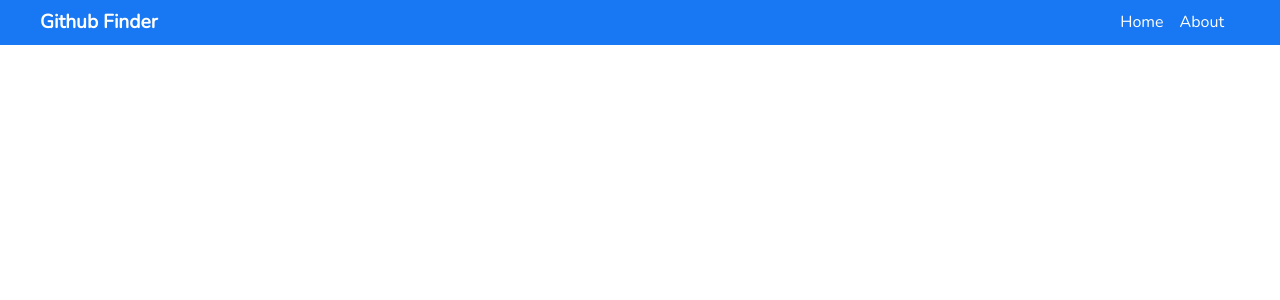
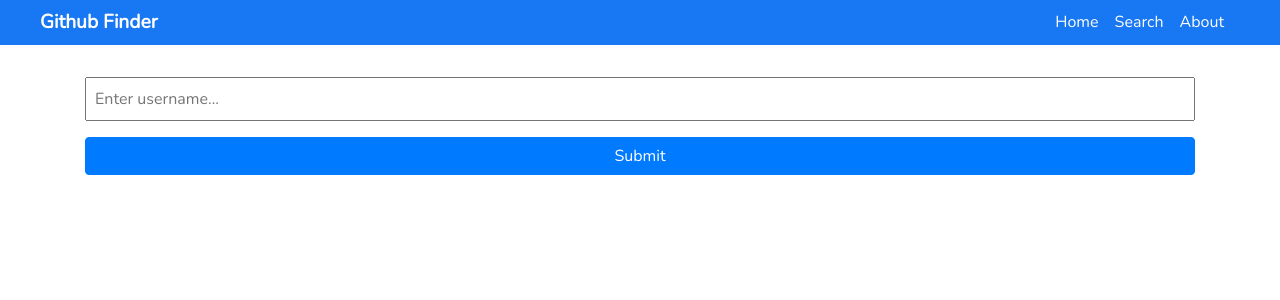
Before and after one commit to HungTrinhIT/DBP-CI-D10, a React (Create React App) app: page /search in a window 1280 px wide. Shown: the top 300 px of the page. Built offline with nearby package versions, Linux system fonts and the light colour scheme; the HTML template or start-up script is replaced by a standard one.

Commit message:
complete lecture-09

```diff
--- a/src/App.js
+++ b/src/App.js
@@ -5,6 +5,7 @@ import Home from "./Containers/Home";
 import About from "./Containers/About";
 import Dashboard from "./Containers/UserDetail";
 import NavBar from "./Layouts/Navbar";
+import Search from "./Containers/Search";
 class App extends Component {
   render() {
     return (
@@ -13,6 +14,7 @@ class App extends Component {
         <div className="container">
           <Switch>
             <Route path="/" exact component={Home} />
+            <Route path="/search" component={Search} />
             <Route path="/about" component={About} />
             <Route path="/users/:login" component={Dashboard} />
           </Switch>
--- /dev/null
+++ b/src/Components/Button/index.js
@@ -0,0 +1,31 @@
+import React from "react";
+import PropTypes from "prop-types";
+const Button = (props) => {
+  const { label, color, type, onClick } = props;
+  return (
+    <button
+      type={type}
+      className={`btn btn-${color} search__btn`}
+      onClick={onClick}
+    >
+      {label}
+    </button>
+  );
+};
+
+// Giá trị mặc định của props nếu
+// dev không truyền user
+Button.defaultProps = {
+  color: "secondary",
+  label: "Button",
+  type: "button",
+};
+
+Button.propTypes = {
+  onClick: PropTypes.func,
+  color: PropTypes.string,
+  type: PropTypes.string,
+  label: PropTypes.string,
+};
+
+export default Button;
--- /dev/null
+++ b/src/Components/Loading/Loading.js
@@ -0,0 +1,22 @@
+import React from "react";
+
+const Loading = ({ isLoading }) => {
+  if (isLoading) {
+    return (
+      <div>
+        <img
+          style={{
+            margin: "0 auto",
+            display: "block",
+          }}
+          src="images/spinner.gif"
+          alt="spinner"
+        />
+      </div>
+    );
+  }
+
+  return null;
+};
+
+export default Loading;
--- a/src/Components/SearchUser/index.js
+++ b/src/Components/SearchUser/index.js
@@ -1,5 +1,6 @@
 import React, { Component } from "react";
 import "./SearchUser.css";
+import Button from "../Button";
 class SearchUser extends Component {
   constructor(props) {
     super(props);
@@ -17,9 +18,13 @@ class SearchUser extends Component {
   onSubmitSearchUser = (e) => {
     e.preventDefault();
     this.props.onFetchUser(this.state.search);
+    this.setState({
+      search: "",
+    });
   };
   render() {
     const { search } = this.state;
+    const { isShowButtonClear, onClearUsers } = this.props;
     return (
       <div className="search">
         <form onSubmit={this.onSubmitSearchUser}>
@@ -31,9 +36,15 @@ class SearchUser extends Component {
             onChange={this.onSearchChange}
           />
 
-          <button type="submit" className="btn btn-primary search__btn">
-            Search
-          </button>
+          <Button label="Submit" color="primary" type="submit" />
+
+          {isShowButtonClear && (
+            <Button
+              label="Clear users"
+              color="secondary"
+              onClick={onClearUsers}
+            />
+          )}
         </form>
       </div>
     );
--- a/src/Components/UserItem/index.js
+++ b/src/Components/UserItem/index.js
@@ -10,7 +10,7 @@ const UserItem = (props) => {
   };
 
   return (
-    <div class="user col-12 col-md-6 col-lg-4">
+    <div className="user col-12 col-md-6 col-lg-4">
       <img src={avatar_url} alt="ïmg" className="user__avt" />
 
       <p className="user__name">{login}</p>
--- a/src/Components/Users/index.js
+++ b/src/Components/Users/index.js
@@ -1,13 +1,17 @@
 import React from "react";
+import Loading from "../Loading/Loading";
 import UserItem from "../UserItem";
 const Users = (props) => {
-  const { users } = props;
+  const { users, isLoading } = props;
   return (
-    <div className="row">
-      {users.map((userItem, index) => {
-        return <UserItem user={userItem} key={index} />;
-      })}
-    </div>
+    <>
+      <Loading isLoading={isLoading} />
+      <div className="row">
+        {users.map((userItem, index) => {
+          return <UserItem user={userItem} key={index} />;
+        })}
+      </div>
+    </>
   );
 };
 export default Users;
--- a/src/Containers/Home/index.js
+++ b/src/Containers/Home/index.js
@@ -1,38 +1,34 @@
 import React, { Component } from "react";
-import SearchUser from "../../Components/SearchUser";
 import UserAPI from "../../Services/user";
-
 import Users from "../../Components/Users";
 class Home extends Component {
   constructor(props) {
     super(props);
     this.state = {
       users: [],
+      isLoading: false,
     };
   }
 
-  // Cách 2
-  onFetchUser = async (search) => {
-    // Fetch User
+  async componentDidMount() {
     try {
-
-      // const response =await axios.get(`${baseURL}/search/users?q=${search}`)
-      const response = await UserAPI.fetchUser(search);
       this.setState({
-        users: response.data.items,
+        isLoading: true,
       });
-    } catch (err) {
-      console.log(err);
+      const response = await UserAPI.fetchUsers();
+      this.setState({
+        users: response.data,
+        isLoading: false,
+      });
+    } catch (error) {
+      console.log(error);
     }
-
-    // Set State
-  };
+  }
 
   render() {
     const { users } = this.state;
     return (
-      <div>
-        <SearchUser onFetchUser={this.onFetchUser} />
+      <div className="mt-3">
         <Users users={users} />
       </div>
     );
@@ -40,20 +36,3 @@ class Home extends Component {
 }
 
 export default Home;
-
-// Cách 1
-// fetchUser = (search) => {
-//   // Fetch User
-//   axios
-//     .get(`https://api.github.com/search/users?q=${search}`)
-//     .then((response) => {
-//       this.setState({
-//         users: response.data.items,
-//       });
-//     })
-//     .catch((err) => {
-//       console.log(err);
-//     });
-
-//   // Set State
-// };
--- /dev/null
+++ b/src/Containers/Search/index.js
@@ -0,0 +1,76 @@
+import React, { Component } from "react";
+import SearchUser from "../../Components/SearchUser";
+import UserAPI from "../../Services/user";
+
+import Users from "../../Components/Users";
+import Alert from "../../Layouts/Alert";
+class Search extends Component {
+  constructor(props) {
+    super(props);
+    this.state = {
+      users: [],
+      isLoading: false,
+      isShowButtonClear: false,
+      isShowAlert: false,
+    };
+  }
+
+  onFetchUser = async (search) => {
+    if (!search) {
+      this.setState({
+        isShowAlert: true,
+      });
+      setTimeout(() => {
+        this.setState({
+          isShowAlert: false,
+        });
+      }, 2000);
+      return;
+    }
+
+    try {
+      // const response =await axios.get(`${baseURL}/search/users?q=${search}`)
+      this.setState({
+        isLoading: true,
+        users: [],
+      });
+      const response = await UserAPI.searchUser(search);
+      this.setState({
+        users: response.data.items,
+        isLoading: false,
+        isShowButtonClear: true,
+      });
+    } catch (err) {
+      console.log(err);
+    }
+  };
+
+  onClearUsers = () => {
+    this.setState({
+      users: [],
+      isShowButtonClear: false,
+    });
+  };
+
+  render() {
+    const { users, isLoading, isShowButtonClear, isShowAlert } = this.state;
+    return (
+      <div>
+        {isShowAlert && (
+          <Alert
+            msg="Please enter the username before searching"
+            type="danger"
+          />
+        )}
+        <SearchUser
+          onFetchUser={this.onFetchUser}
+          isShowButtonClear={isShowButtonClear}
+          onClearUsers={this.onClearUsers}
+        />
+        <Users users={users} isLoading={isLoading} />
+      </div>
+    );
+  }
+}
+
+export default Search;
--- /dev/null
+++ b/src/Layouts/Alert/index.js
@@ -0,0 +1,22 @@
+import React from "react";
+import PropTypes from "prop-types";
+
+const Alert = (props) => {
+  const { msg, type } = props;
+  return (
+    <div className={`alert alert-${type} mt-3`}>
+      <p>{msg}</p>
+    </div>
+  );
+};
+
+Alert.defaultProps = {
+  type: "danger",
+  msg: "Something wrong",
+};
+Alert.propTypes = {
+  type: PropTypes.string,
+  msg: PropTypes.string,
+};
+
+export default Alert;
--- a/src/Layouts/Navbar/index.js
+++ b/src/Layouts/Navbar/index.js
@@ -13,6 +13,9 @@ const NavBar = () => {
           <Link to="/">Home</Link>
         </li>
         <li>
+          <Link to="/search">Search</Link>
+        </li>
+        <li>
           <Link to="/about">About</Link>
         </li>
       </ul>
--- a/src/Services/user.js
+++ b/src/Services/user.js
@@ -3,8 +3,12 @@ import axios from "axios";
 const baseURL = "https://api.github.com";
 
 const UserAPI = {
-  fetchUser: (search) => {
+  searchUser: (search) => {
     return axios.get(`${baseURL}/search/users?q=${search}`);
+  },
+
+  fetchUsers: () => {
+    return axios.get("https://api.github.com/users");
   },
 };
 
```
Also changed, not shown: public/images/spinner.gif (added).
